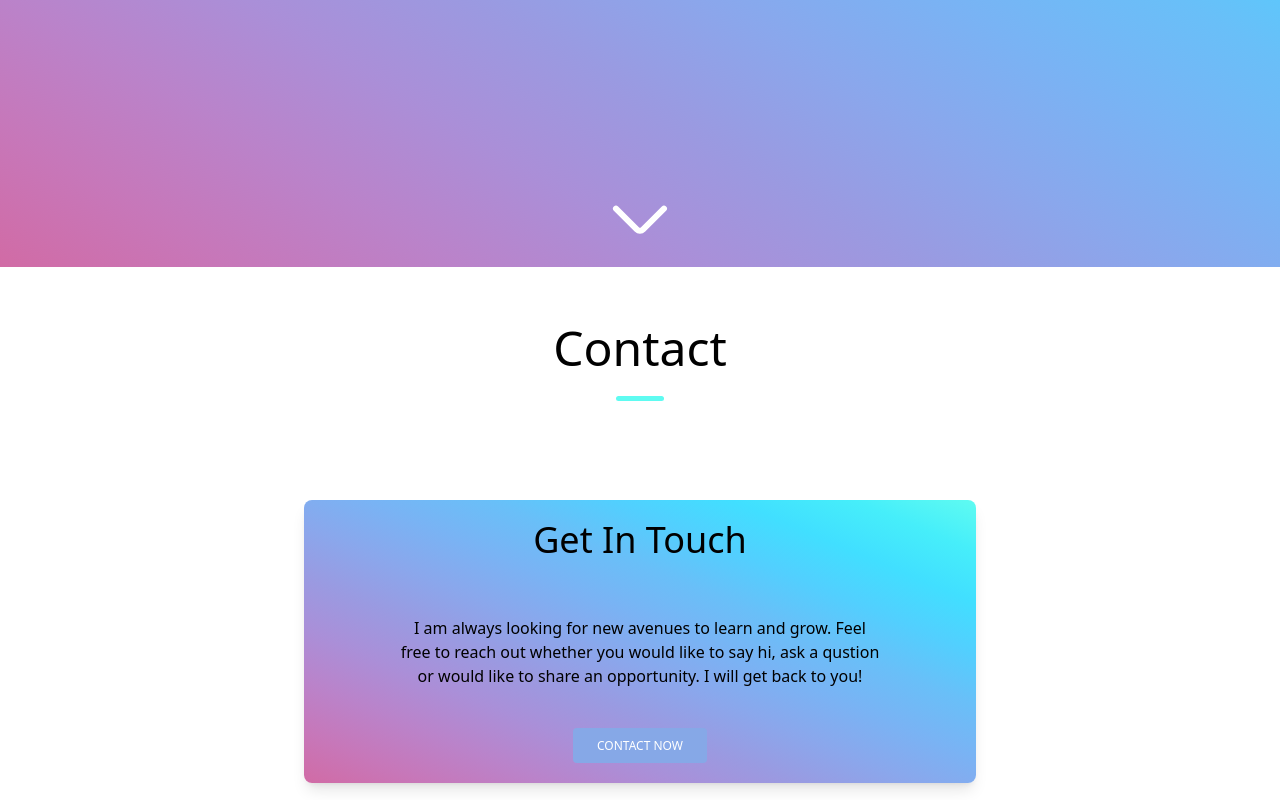
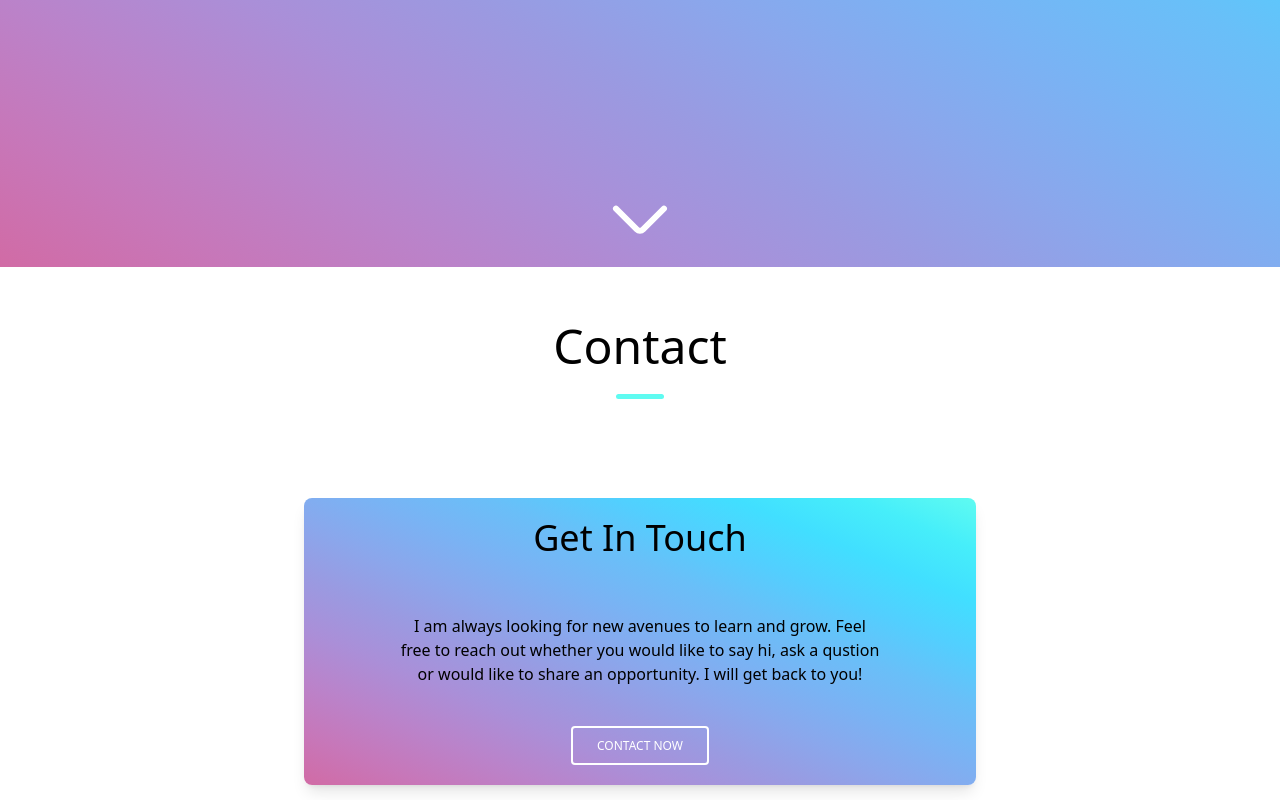
Before and after one commit to b72fdf59/portfolio, a SvelteKit app: page / in a window 1280 px wide. Shown: the part 533-1333 px from the top of the page. Built offline with nearby package versions, Linux system fonts and the light colour scheme.

Commit message:
Make button color better

```diff
--- a/src/app.postcss
+++ b/src/app.postcss
@@ -2,6 +2,11 @@
 @tailwind base;
 @tailwind components;
 @tailwind utilities;
+
+* {
+  margin: 0;
+  padding: 0;
+}
 
 .section-header::after {
     content: '';
@@ -32,3 +37,21 @@
         #5ffbf1
     );
 }
+
+.custom-glassy-gradient {
+    background-image: linear-gradient(
+        to right top,
+        #d16ba5,
+        #c777b9,
+        #ba83ca,
+        #aa8fd8,
+        #9a9ae1,
+        #8aa7ec,
+        #79b3f4,
+        #69bff8,
+        #52cffe,
+        #41dfff,
+        #46eefa,
+        #5ffbf1
+    );
+}
--- a/src/lib/contact.svelte
+++ b/src/lib/contact.svelte
@@ -1,6 +1,8 @@
 <section id="contact" class="flex flex-col items-center justify-center h-[66.67vh]">
 	<h1 class="section-header relative text-center text-5xl mt-10 mb-32">Contact</h1>
-	<div class="flex flex-col block min-h-[25vh] w-5/6 max-w-2xl py-5 px-24 rounded-lg shadow-lg custom-gradient">
+	<div
+		class="flex flex-col block min-h-[25vh] w-5/6 max-w-2xl py-5 px-24 rounded-lg shadow-lg custom-gradient"
+	>
 		<h2 class="text-center text-4xl mb-14">Get In Touch</h2>
 		<div class="flex flex-col items-center">
 			<p class="text-center mb-10">
@@ -10,12 +12,12 @@
 			</p>
 			<button
 				class="inline-block px-6 py-2.5
-						bg-[#86A8E7] text-white
+						border-2 border-white text-white
 						font-medium text-xs leading-tight
 						uppercase rounded
-						hover:bg-[#D16BA5]
-						focus:bg-[#D16BA5] focus:outline-none focus:ring-0
-						active:bg-[#952E69]
+						hover:border-[#952E69] hover:text-[#952E69]
+						focus:border-[#952E69] focus:text-[#952E69] focus:outline-none focus:ring-0
+						active:border-[#3c122a] active:text-[#3c122a]
 						transition duration-150 ease-in-out"
 			>
 				<a
@@ -30,15 +32,4 @@
 </section>
 
 <style>
-	.container {
-		background-attachment: fixed;
-	}
-	.container:before {
-    content: '';
-    position: absolute;
-    top: 0;
-    left: 0;
-    right: 0;
-    bottom: 0;
-}
 </style>
```
